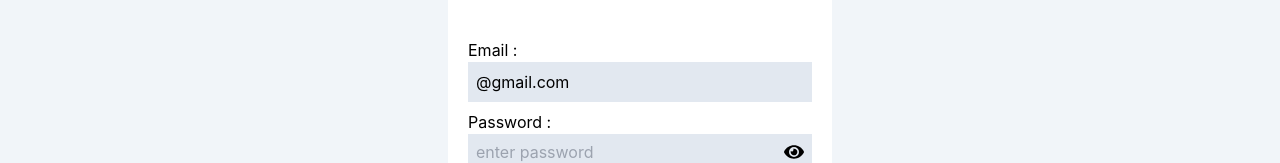
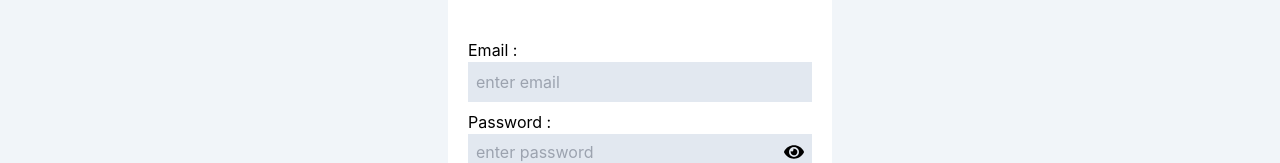
Before and after one commit to SivakathirM/Minim-Coin, a React (Create React App) app in the folder frontend/: page /login in a window 1280 px wide. Shown: the part 142-305 px from the top of the page. Built offline with nearby package versions, Linux system fonts and the light colour scheme; no server answers.

Commit message:
Update Login.js

```diff
--- a/frontend/src/pages/Login.js
+++ b/frontend/src/pages/Login.js
@@ -10,7 +10,7 @@ import Context from "../context";
 const Login = () => {
   const [showPassword, setShowPassword] = useState(false);
   const [data, setData] = useState({
-    email: "@gmail.com",
+    email: "",
     password: "",
   });
 
```
